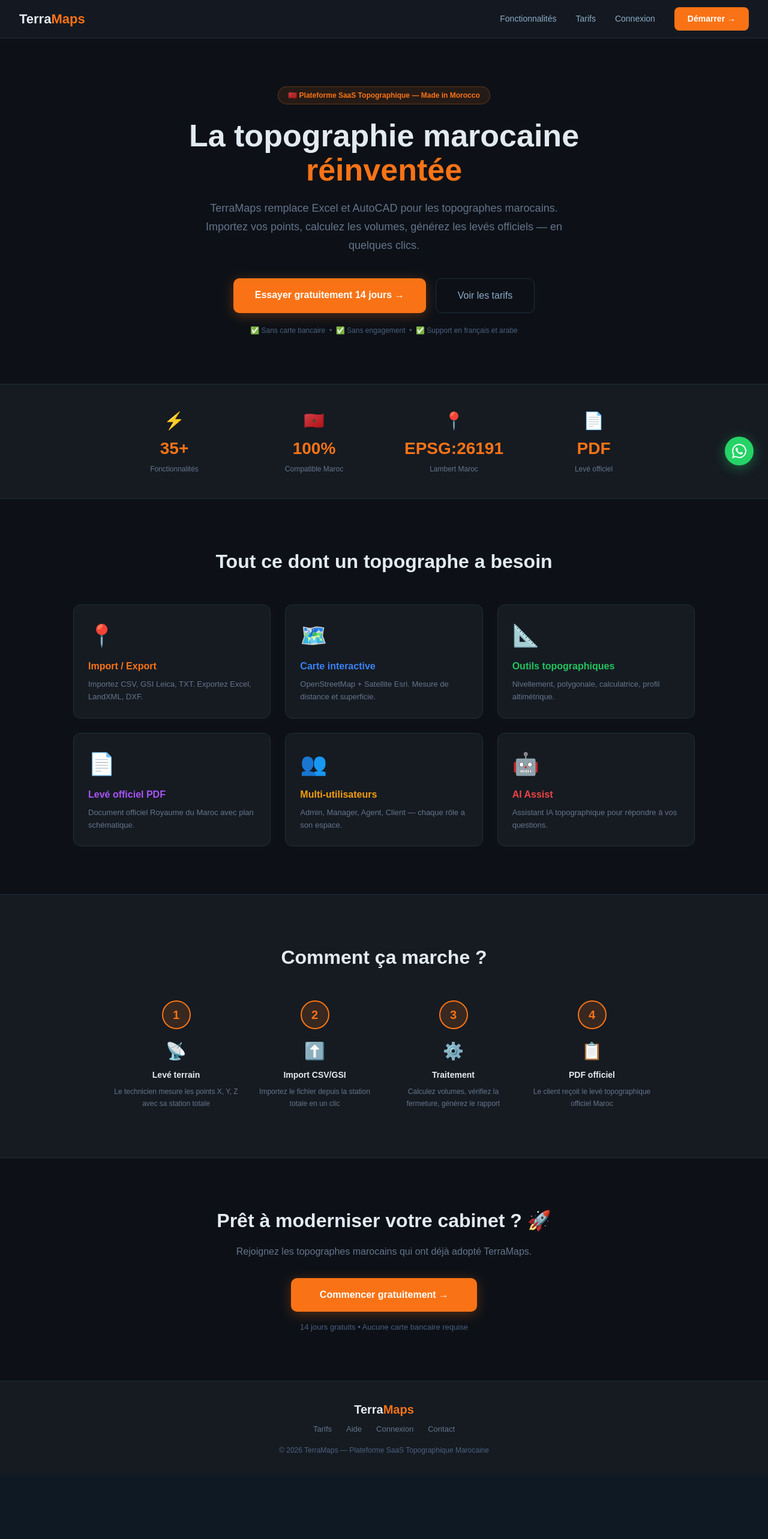
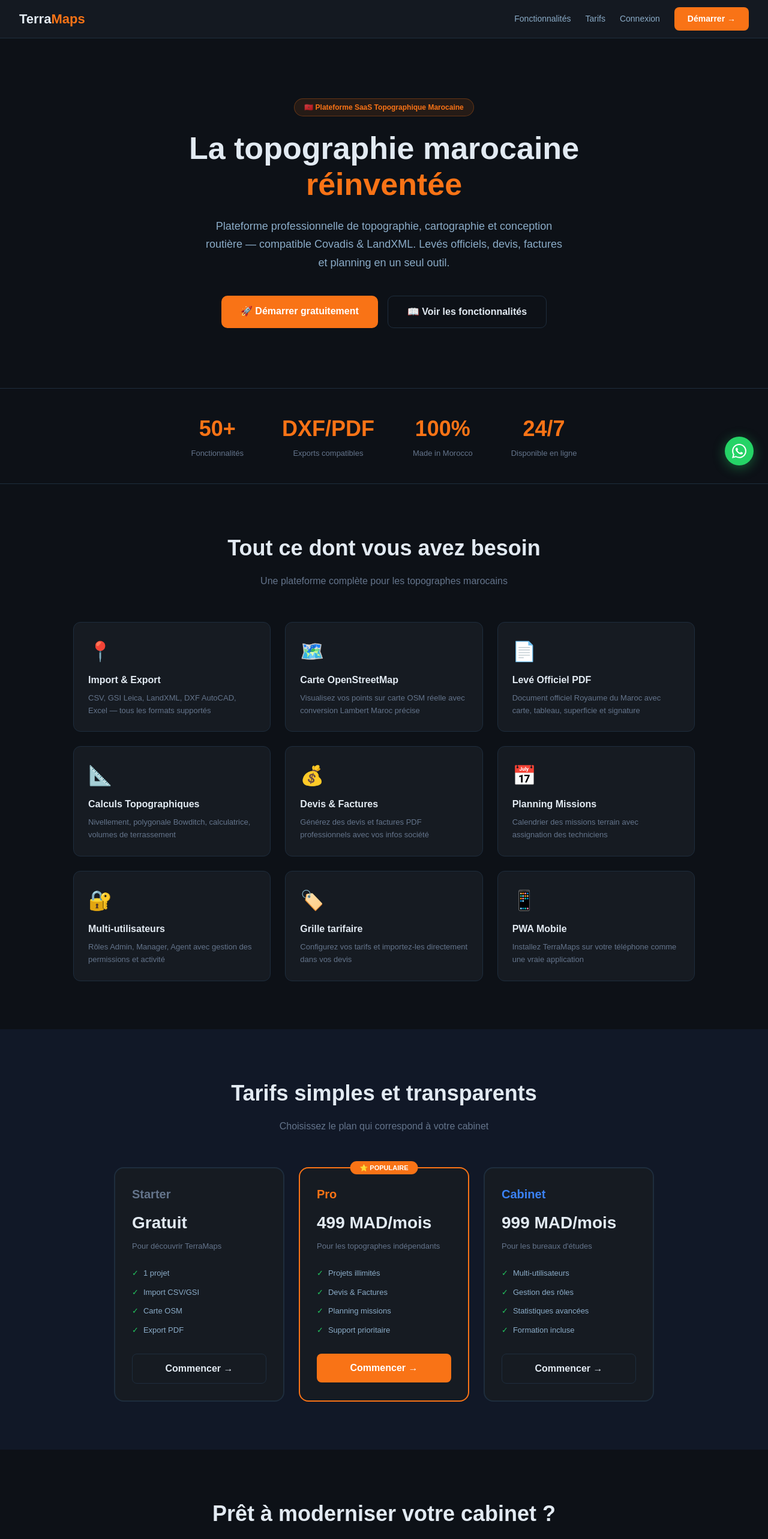
Before and after one commit to bdigi909-rgb/terramaps, a Next.js app: page / in a window 1280 px wide. Shown: the top 2566 px of the page at 60% size. Before the commit the page ends 2459 px from the top, so only its background shows below. Built offline with nearby package versions, Linux system fonts and the light colour scheme.

Commit message:
improve landing page

```diff
--- a/src/app/page.tsx
+++ b/src/app/page.tsx
@@ -3,136 +3,130 @@ import Link from "next/link";
 export default function HomePage() {
   return (
     <div style={{ minHeight: "100vh", background: "#0D1117", color: "#E2EAF2", fontFamily: "Arial" }}>
-
       {/* Navbar */}
       <nav style={{ background: "rgba(22,27,34,0.95)", backdropFilter: "blur(10px)", borderBottom: "1px solid #1E2D3D", padding: "0 32px", display: "flex", alignItems: "center", justifyContent: "space-between", height: 64, position: "sticky", top: 0, zIndex: 100 }}>
         <div style={{ fontSize: 22, fontWeight: 700 }}>Terra<span style={{ color: "#F97316" }}>Maps</span></div>
-        <div style={{ display: "flex", gap: 32, alignItems: "center" }}>
-          <Link href="/help" style={{ color: "#8BACC8", fontSize: 14, textDecoration: "none" }}>Fonctionnalités</Link>
-          <Link href="/pricing" style={{ color: "#8BACC8", fontSize: 14, textDecoration: "none" }}>Tarifs</Link>
+        <div style={{ display: "flex", gap: 24, alignItems: "center" }}>
+          <Link href="#features" style={{ color: "#8BACC8", fontSize: 14, textDecoration: "none" }}>Fonctionnalités</Link>
+          <Link href="#pricing" style={{ color: "#8BACC8", fontSize: 14, textDecoration: "none" }}>Tarifs</Link>
           <Link href="/login" style={{ color: "#8BACC8", fontSize: 14, textDecoration: "none" }}>Connexion</Link>
           <Link href="/login" style={{ background: "#F97316", color: "#fff", padding: "9px 22px", borderRadius: 8, textDecoration: "none", fontSize: 14, fontWeight: 600 }}>Démarrer →</Link>
         </div>
       </nav>
 
       {/* Hero */}
-      <section style={{ padding: "80px 32px", textAlign: "center", maxWidth: 900, margin: "0 auto" }}>
+      <section style={{ padding: "100px 32px", textAlign: "center", maxWidth: 900, margin: "0 auto" }}>
         <div style={{ display: "inline-block", background: "rgba(249,115,22,0.1)", border: "1px solid rgba(249,115,22,0.3)", color: "#F97316", fontSize: 12, fontWeight: 700, padding: "5px 16px", borderRadius: 20, marginBottom: 24 }}>
-          🇲🇦 Plateforme SaaS Topographique — Made in Morocco
+          🇲🇦 Plateforme SaaS Topographique Marocaine
         </div>
-        <h1 style={{ margin: "0 0 20px", fontSize: 52, fontWeight: 700, lineHeight: 1.1, color: "#E2EAF2" }}>
+        <h1 style={{ fontSize: 52, fontWeight: 800, margin: "0 0 24px", lineHeight: 1.15 }}>
           La topographie marocaine<br />
           <span style={{ color: "#F97316" }}>réinventée</span>
         </h1>
-        <p style={{ fontSize: 18, color: "#64748B", maxWidth: 600, margin: "0 auto 40px", lineHeight: 1.7 }}>
-          TerraMaps remplace Excel et AutoCAD pour les topographes marocains. Importez vos points, calculez les volumes, générez les levés officiels — en quelques clics.
+        <p style={{ fontSize: 18, color: "#8BACC8", maxWidth: 600, margin: "0 auto 40px", lineHeight: 1.7 }}>
+          Plateforme professionnelle de topographie, cartographie et conception routière — compatible Covadis & LandXML. Levés officiels, devis, factures et planning en un seul outil.
         </p>
         <div style={{ display: "flex", gap: 16, justifyContent: "center", flexWrap: "wrap" }}>
-          <Link href="/login" style={{ background: "#F97316", color: "#fff", padding: "16px 36px", borderRadius: 10, textDecoration: "none", fontSize: 16, fontWeight: 700, boxShadow: "0 4px 20px rgba(249,115,22,0.3)" }}>
-            Essayer gratuitement 14 jours →
+          <Link href="/login" style={{ background: "#F97316", color: "#fff", padding: "14px 32px", borderRadius: 10, textDecoration: "none", fontSize: 16, fontWeight: 700 }}>
+            🚀 Démarrer gratuitement
           </Link>
-          <Link href="/pricing" style={{ background: "transparent", border: "1px solid #1E2D3D", color: "#8BACC8", padding: "16px 36px", borderRadius: 10, textDecoration: "none", fontSize: 16 }}>
-            Voir les tarifs
+          <Link href="/help" style={{ background: "transparent", color: "#E2EAF2", padding: "14px 32px", borderRadius: 10, textDecoration: "none", fontSize: 16, fontWeight: 600, border: "1px solid #1E2D3D" }}>
+            📖 Voir les fonctionnalités
           </Link>
-        </div>
-        <div style={{ marginTop: 20, fontSize: 12, color: "#4B6080" }}>
-          ✅ Sans carte bancaire &nbsp;•&nbsp; ✅ Sans engagement &nbsp;•&nbsp; ✅ Support en français et arabe
         </div>
       </section>
 
       {/* Stats */}
-      <section style={{ background: "#161B22", borderTop: "1px solid #1E2D3D", borderBottom: "1px solid #1E2D3D", padding: "40px 32px" }}>
-        <div style={{ maxWidth: 900, margin: "0 auto", display: "grid", gridTemplateColumns: "repeat(4, 1fr)", gap: 32, textAlign: "center" }}>
+      <section style={{ padding: "40px 32px", borderTop: "1px solid #1E2D3D", borderBottom: "1px solid #1E2D3D" }}>
+        <div style={{ display: "flex", justifyContent: "center", gap: 64, flexWrap: "wrap", maxWidth: 800, margin: "0 auto" }}>
           {[
-            { value: "35+", label: "Fonctionnalités", icon: "⚡" },
-            { value: "100%", label: "Compatible Maroc", icon: "🇲🇦" },
-            { value: "EPSG:26191", label: "Lambert Maroc", icon: "📍" },
-            { value: "PDF", label: "Levé officiel", icon: "📄" },
+            { value: "50+", label: "Fonctionnalités" },
+            { value: "DXF/PDF", label: "Exports compatibles" },
+            { value: "100%", label: "Made in Morocco" },
+            { value: "24/7", label: "Disponible en ligne" },
           ].map(s => (
-            <div key={s.label}>
-              <div style={{ fontSize: 28, marginBottom: 4 }}>{s.icon}</div>
-              <div style={{ fontSize: 28, fontWeight: 700, color: "#F97316" }}>{s.value}</div>
-              <div style={{ fontSize: 12, color: "#64748B", marginTop: 4 }}>{s.label}</div>
+            <div key={s.label} style={{ textAlign: "center" }}>
+              <div style={{ fontSize: 36, fontWeight: 800, color: "#F97316" }}>{s.value}</div>
+              <div style={{ fontSize: 13, color: "#64748B", marginTop: 4 }}>{s.label}</div>
             </div>
           ))}
         </div>
       </section>
 
       {/* Features */}
-      <section style={{ padding: "80px 32px", maxWidth: 1100, margin: "0 auto" }}>
-        <h2 style={{ textAlign: "center", fontSize: 32, fontWeight: 700, marginBottom: 48 }}>
-          Tout ce dont un topographe a besoin
-        </h2>
-        <div style={{ display: "grid", gridTemplateColumns: "repeat(3, 1fr)", gap: 24 }}>
+      <section id="features" style={{ padding: "80px 32px", maxWidth: 1100, margin: "0 auto" }}>
+        <h2 style={{ textAlign: "center", fontSize: 36, fontWeight: 700, marginBottom: 16 }}>Tout ce dont vous avez besoin</h2>
+        <p style={{ textAlign: "center", color: "#64748B", marginBottom: 56, fontSize: 16 }}>Une plateforme complète pour les topographes marocains</p>
+        <div style={{ display: "grid", gridTemplateColumns: "repeat(auto-fill, minmax(300px, 1fr))", gap: 24 }}>
           {[
-            { icon: "📍", title: "Import / Export", desc: "Importez CSV, GSI Leica, TXT. Exportez Excel, LandXML, DXF.", color: "#F97316" },
-            { icon: "🗺️", title: "Carte interactive", desc: "OpenStreetMap + Satellite Esri. Mesure de distance et superficie.", color: "#3B82F6" },
-            { icon: "📐", title: "Outils topographiques", desc: "Nivellement, polygonale, calculatrice, profil altimétrique.", color: "#22C55E" },
-            { icon: "📄", title: "Levé officiel PDF", desc: "Document officiel Royaume du Maroc avec plan schématique.", color: "#A855F7" },
-            { icon: "👥", title: "Multi-utilisateurs", desc: "Admin, Manager, Agent, Client — chaque rôle a son espace.", color: "#F59E0B" },
-            { icon: "🤖", title: "AI Assist", desc: "Assistant IA topographique pour répondre à vos questions.", color: "#EF4444" },
+            { icon: "📍", title: "Import & Export", desc: "CSV, GSI Leica, LandXML, DXF AutoCAD, Excel — tous les formats supportés" },
+            { icon: "🗺️", title: "Carte OpenStreetMap", desc: "Visualisez vos points sur carte OSM réelle avec conversion Lambert Maroc précise" },
+            { icon: "📄", title: "Levé Officiel PDF", desc: "Document officiel Royaume du Maroc avec carte, tableau, superficie et signature" },
+            { icon: "📐", title: "Calculs Topographiques", desc: "Nivellement, polygonale Bowditch, calculatrice, volumes de terrassement" },
+            { icon: "💰", title: "Devis & Factures", desc: "Générez des devis et factures PDF professionnels avec vos infos société" },
+            { icon: "📅", title: "Planning Missions", desc: "Calendrier des missions terrain avec assignation des techniciens" },
+            { icon: "🔐", title: "Multi-utilisateurs", desc: "Rôles Admin, Manager, Agent avec gestion des permissions et activité" },
+            { icon: "🏷️", title: "Grille tarifaire", desc: "Configurez vos tarifs et importez-les directement dans vos devis" },
+            { icon: "📱", title: "PWA Mobile", desc: "Installez TerraMaps sur votre téléphone comme une vraie application" },
           ].map(f => (
             <div key={f.title} style={{ background: "#161B22", border: "1px solid #1E2D3D", borderRadius: 12, padding: 24 }}>
-              <div style={{ fontSize: 36, marginBottom: 12 }}>{f.icon}</div>
-              <h3 style={{ margin: "0 0 8px", fontSize: 16, fontWeight: 700, color: f.color }}>{f.title}</h3>
-              <p style={{ margin: 0, fontSize: 13, color: "#64748B", lineHeight: 1.6 }}>{f.desc}</p>
+              <div style={{ fontSize: 32, marginBottom: 12 }}>{f.icon}</div>
+              <h3 style={{ margin: "0 0 8px", fontSize: 16, fontWeight: 700 }}>{f.title}</h3>
+              <p style={{ margin: 0, color: "#64748B", fontSize: 13, lineHeight: 1.6 }}>{f.desc}</p>
             </div>
           ))}
         </div>
       </section>
 
-      {/* Workflow */}
-      <section style={{ background: "#161B22", borderTop: "1px solid #1E2D3D", borderBottom: "1px solid #1E2D3D", padding: "80px 32px" }}>
-        <div style={{ maxWidth: 900, margin: "0 auto", textAlign: "center" }}>
-          <h2 style={{ fontSize: 32, fontWeight: 700, marginBottom: 48 }}>Comment ça marche ?</h2>
-          <div style={{ display: "grid", gridTemplateColumns: "repeat(4, 1fr)", gap: 24 }}>
-            {[
-              { step: "1", title: "Levé terrain", desc: "Le technicien mesure les points X, Y, Z avec sa station totale", icon: "📡" },
-              { step: "2", title: "Import CSV/GSI", desc: "Importez le fichier depuis la station totale en un clic", icon: "⬆️" },
-              { step: "3", title: "Traitement", desc: "Calculez volumes, vérifiez la fermeture, générez le rapport", icon: "⚙️" },
-              { step: "4", title: "PDF officiel", desc: "Le client reçoit le levé topographique officiel Maroc", icon: "📋" },
-            ].map((s, i) => (
-              <div key={s.step} style={{ position: "relative" }}>
-                <div style={{ width: 48, height: 48, borderRadius: "50%", background: "rgba(249,115,22,0.15)", border: "2px solid #F97316", display: "flex", alignItems: "center", justifyContent: "center", fontSize: 20, fontWeight: 700, color: "#F97316", margin: "0 auto 16px" }}>
-                  {s.step}
-                </div>
-                <div style={{ fontSize: 28, marginBottom: 8 }}>{s.icon}</div>
-                <h3 style={{ margin: "0 0 8px", fontSize: 14, fontWeight: 700 }}>{s.title}</h3>
-                <p style={{ margin: 0, fontSize: 12, color: "#64748B", lineHeight: 1.6 }}>{s.desc}</p>
-              </div>
-            ))}
-          </div>
+      {/* Pricing */}
+      <section id="pricing" style={{ padding: "80px 32px", background: "#111827" }}>
+        <h2 style={{ textAlign: "center", fontSize: 36, fontWeight: 700, marginBottom: 16 }}>Tarifs simples et transparents</h2>
+        <p style={{ textAlign: "center", color: "#64748B", marginBottom: 56, fontSize: 16 }}>Choisissez le plan qui correspond à votre cabinet</p>
+        <div style={{ display: "grid", gridTemplateColumns: "repeat(auto-fill, minmax(280px, 1fr))", gap: 24, maxWidth: 900, margin: "0 auto" }}>
+          {[
+            { plan: "Starter", prix: "Gratuit", desc: "Pour découvrir TerraMaps", features: ["1 projet", "Import CSV/GSI", "Carte OSM", "Export PDF"], color: "#64748B" },
+            { plan: "Pro", prix: "499 MAD/mois", desc: "Pour les topographes indépendants", features: ["Projets illimités", "Devis & Factures", "Planning missions", "Support prioritaire"], color: "#F97316", popular: true },
+            { plan: "Cabinet", prix: "999 MAD/mois", desc: "Pour les bureaux d'études", features: ["Multi-utilisateurs", "Gestion des rôles", "Statistiques avancées", "Formation incluse"], color: "#3B82F6" },
+          ].map(p => (
+            <div key={p.plan} style={{ background: "#161B22", border: `2px solid ${p.popular ? "#F97316" : "#1E2D3D"}`, borderRadius: 16, padding: 28, position: "relative" }}>
+              {p.popular && <div style={{ position: "absolute", top: -12, left: "50%", transform: "translateX(-50%)", background: "#F97316", color: "#fff", fontSize: 11, fontWeight: 700, padding: "3px 16px", borderRadius: 20 }}>⭐ POPULAIRE</div>}
+              <h3 style={{ margin: "0 0 8px", fontSize: 20, fontWeight: 700, color: (p as any).color }}>{p.plan}</h3>
+              <div style={{ fontSize: 28, fontWeight: 800, margin: "12px 0 8px", color: "#E2EAF2" }}>{p.prix}</div>
+              <p style={{ color: "#64748B", fontSize: 13, marginBottom: 20 }}>{p.desc}</p>
+              <ul style={{ listStyle: "none", padding: 0, margin: "0 0 24px" }}>
+                {p.features.map(f => (
+                  <li key={f} style={{ padding: "6px 0", fontSize: 13, color: "#8BACC8", display: "flex", alignItems: "center", gap: 8 }}>
+                    <span style={{ color: "#22C55E" }}>✓</span> {f}
+                  </li>
+                ))}
+              </ul>
+              <Link href="/login" style={{ display: "block", textAlign: "center", background: (p as any).popular ? "#F97316" : "transparent", color: (p as any).popular ? "#fff" : "#E2EAF2", padding: "12px", borderRadius: 8, textDecoration: "none", fontWeight: 600, border: (p as any).popular ? "none" : "1px solid #1E2D3D" }}>
+                Commencer →
+              </Link>
+            </div>
+          ))}
         </div>
       </section>
 
-      {/* CTA Final */}
+      {/* CTA */}
       <section style={{ padding: "80px 32px", textAlign: "center" }}>
-        <div style={{ maxWidth: 600, margin: "0 auto" }}>
-          <h2 style={{ fontSize: 32, fontWeight: 700, marginBottom: 16 }}>
-            Prêt à moderniser votre cabinet ? 🚀
-          </h2>
-          <p style={{ color: "#64748B", marginBottom: 32, fontSize: 16 }}>
-            Rejoignez les topographes marocains qui ont déjà adopté TerraMaps.
-          </p>
-          <Link href="/login" style={{ background: "#F97316", color: "#fff", padding: "16px 48px", borderRadius: 10, textDecoration: "none", fontSize: 16, fontWeight: 700, display: "inline-block", boxShadow: "0 4px 20px rgba(249,115,22,0.3)" }}>
-            Commencer gratuitement →
-          </Link>
-          <div style={{ marginTop: 16, fontSize: 13, color: "#4B6080" }}>
-            14 jours gratuits • Aucune carte bancaire requise
-          </div>
-        </div>
+        <h2 style={{ fontSize: 36, fontWeight: 700, marginBottom: 16 }}>Prêt à moderniser votre cabinet ?</h2>
+        <p style={{ color: "#64748B", fontSize: 16, marginBottom: 40 }}>Rejoignez les topographes marocains qui utilisent TerraMaps</p>
+        <Link href="/login" style={{ background: "#F97316", color: "#fff", padding: "16px 48px", borderRadius: 12, textDecoration: "none", fontSize: 18, fontWeight: 700 }}>
+          🚀 Commencer maintenant — Gratuit
+        </Link>
       </section>
 
       {/* Footer */}
-      <footer style={{ background: "#161B22", borderTop: "1px solid #1E2D3D", padding: "32px", textAlign: "center" }}>
-        <div style={{ fontSize: 20, fontWeight: 700, marginBottom: 8 }}>Terra<span style={{ color: "#F97316" }}>Maps</span></div>
+      <footer style={{ borderTop: "1px solid #1E2D3D", padding: "32px", textAlign: "center", color: "#64748B", fontSize: 13 }}>
+        <div style={{ fontSize: 18, fontWeight: 700, marginBottom: 8 }}>Terra<span style={{ color: "#F97316" }}>Maps</span></div>
+        <p style={{ margin: "0 0 16px" }}>Plateforme SaaS Topographique Marocaine</p>
         <div style={{ display: "flex", gap: 24, justifyContent: "center", marginBottom: 16 }}>
-          <Link href="/pricing" style={{ color: "#64748B", fontSize: 13, textDecoration: "none" }}>Tarifs</Link>
-          <Link href="/help" style={{ color: "#64748B", fontSize: 13, textDecoration: "none" }}>Aide</Link>
-          <Link href="/login" style={{ color: "#64748B", fontSize: 13, textDecoration: "none" }}>Connexion</Link>
-          <a href="mailto:support@terramaps.ma" style={{ color: "#64748B", fontSize: 13, textDecoration: "none" }}>Contact</a>
+          <Link href="/help" style={{ color: "#64748B", textDecoration: "none" }}>Aide</Link>
+          <Link href="/pricing" style={{ color: "#64748B", textDecoration: "none" }}>Tarifs</Link>
+          <Link href="/login" style={{ color: "#64748B", textDecoration: "none" }}>Connexion</Link>
         </div>
-        <div style={{ fontSize: 12, color: "#4B6080" }}>© 2026 TerraMaps — Plateforme SaaS Topographique Marocaine</div>
+        <p style={{ margin: 0 }}>© 2026 TerraMaps — terramaps.vercel.app</p>
       </footer>
     </div>
   );
```
Also changed, not shown: src/app/stats/page.tsx (+7 -1 lines).
